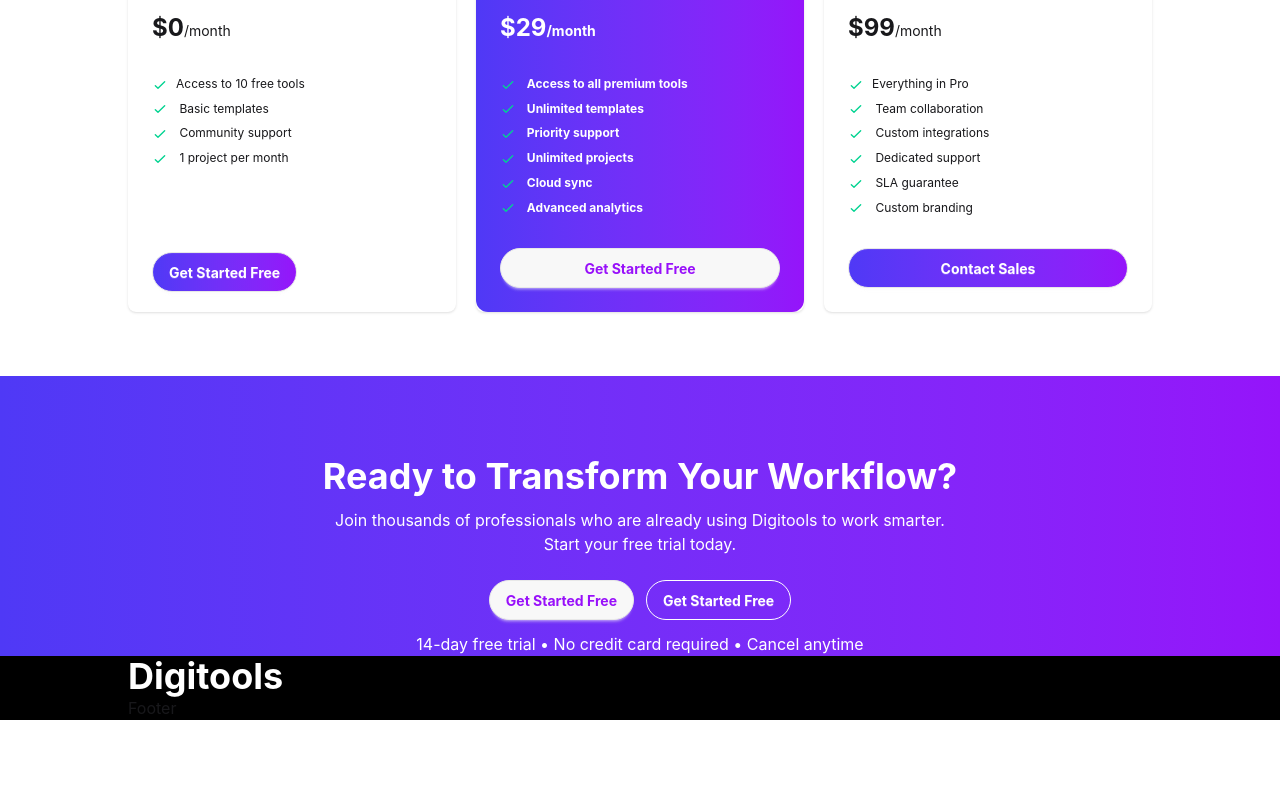
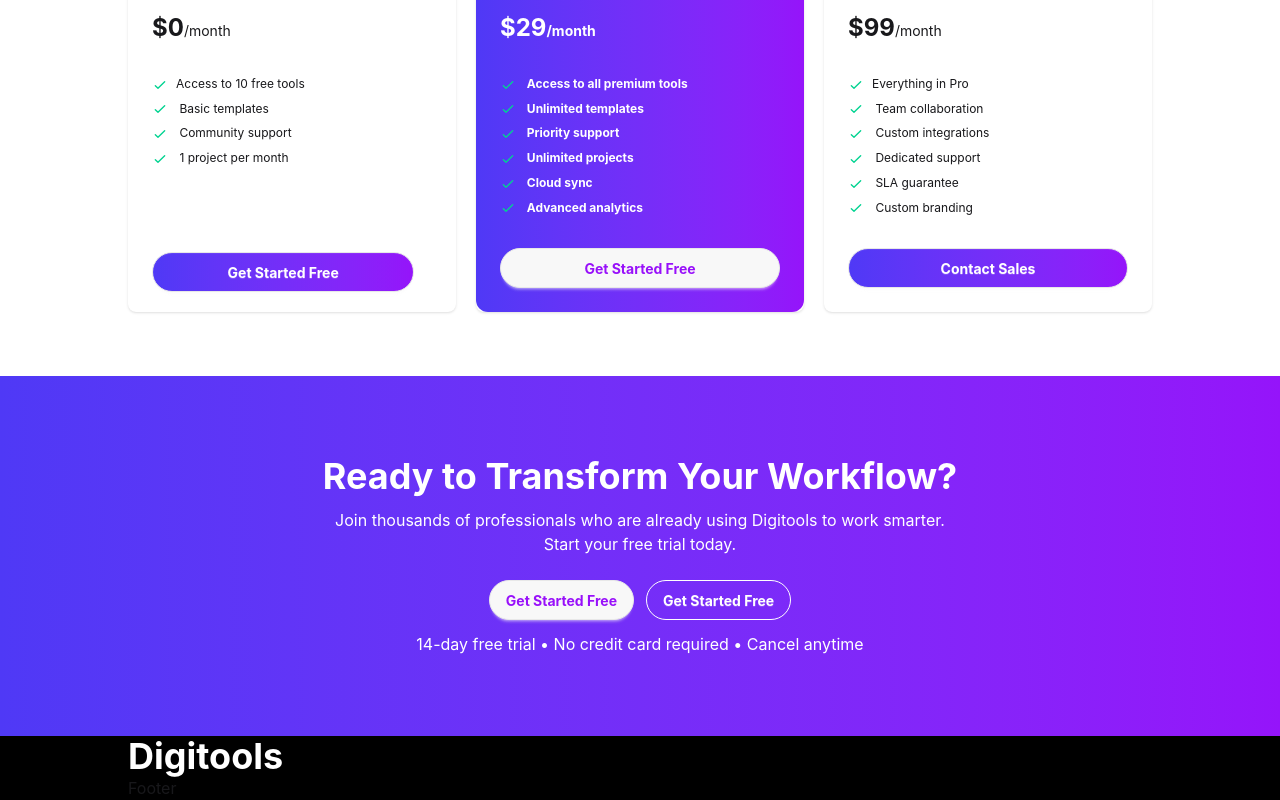
Before and after one commit to HumayunKabir1981/HK-B13-A6-DigiTools-Platform, a React (Vite) app: page / in a window 1280 px wide. Shown: the part 1672-2472 px from the top of the page. Before the commit the page ends 2392 px from the top, so only its background shows below. Built offline with nearby package versions, Linux system fonts and the light colour scheme.

Commit message:
fetvh API done

```diff
--- a/src/App.jsx
+++ b/src/App.jsx
@@ -1,4 +1,5 @@
 
+import { Suspense } from 'react'
 import './App.css'
 import Banner from './components/Banner'
 import CardItems from './components/CardItems'
@@ -10,8 +11,16 @@ import NavBar from './components/NavBar'
 import Pricing from './components/Pricing'
 import WorkFlow from './components/WorkFlow'
 
+
+const fetchCard = async () => {
+  const res = await fetch("/data/products.json");
+
+
+  return res.json();
+}
+
 function App() {
-
+  const cardPromis = fetchCard();
 
   return (
     <>
@@ -22,7 +31,11 @@ function App() {
       </div>
       <Banner></Banner>
       <div className='mt-10'>
-        <CardItems></CardItems>
+
+        <Suspense fallback={<span className="loading loading-spinner loading-xl"></span>}>
+          <CardItems cardPromis={cardPromis}></CardItems>
+        </Suspense>
+
       </div>
       <GetStarted></GetStarted>
 
--- /dev/null
+++ b/src/components/Card.jsx
@@ -0,0 +1,11 @@
+import React from 'react';
+
+const Card = () => {
+    return (
+        <div>
+
+        </div>
+    );
+};
+
+export default Card;
--- a/src/components/CardItems.jsx
+++ b/src/components/CardItems.jsx
@@ -1,4 +1,10 @@
-const CardItems = () => {
+import { use } from "react";
+
+const CardItems = ({ cardPromis }) => {
+
+    const data=use(cardPromis)
+    console.log(data.length);
+
     return (
         <div className=' w-full md:w-4/5  mx-auto  '>
 
--- a/src/components/Pricing.jsx
+++ b/src/components/Pricing.jsx
@@ -44,7 +44,7 @@ const Pricing = () => {
 
 
                         </ul>
-                        <div className="mt-6 absolute bottom-5">
+                        <div className=" absolute bottom-5 w-4/5">
 
                             <button className="btn bg-gradient-to-r from-[#4F39F6] to-[#9514FA]  text-white font-bold btn-block rounded-full">Get Started Free</button>
                         </div>
--- a/src/components/WorkFlow.jsx
+++ b/src/components/WorkFlow.jsx
@@ -8,7 +8,7 @@ const WorkFlow = () => {
 
 
 
-            <div className="flex flex-col items-center justify-center gap-x-16 text-white pt-20 ">
+            <div className="flex flex-col items-center justify-center gap-x-16 text-white py-20 ">
                 <div className="flex flex-col justify-center items-center">
                     <h1 className="text-4xl font-bold">Ready to Transform Your Workflow?</h1>
                     <p className="text-center py-3">Join thousands of professionals who are already using Digitools to work smarter.
```
Also changed, not shown: 1 other file (tests, documents, lock files or other folders).
